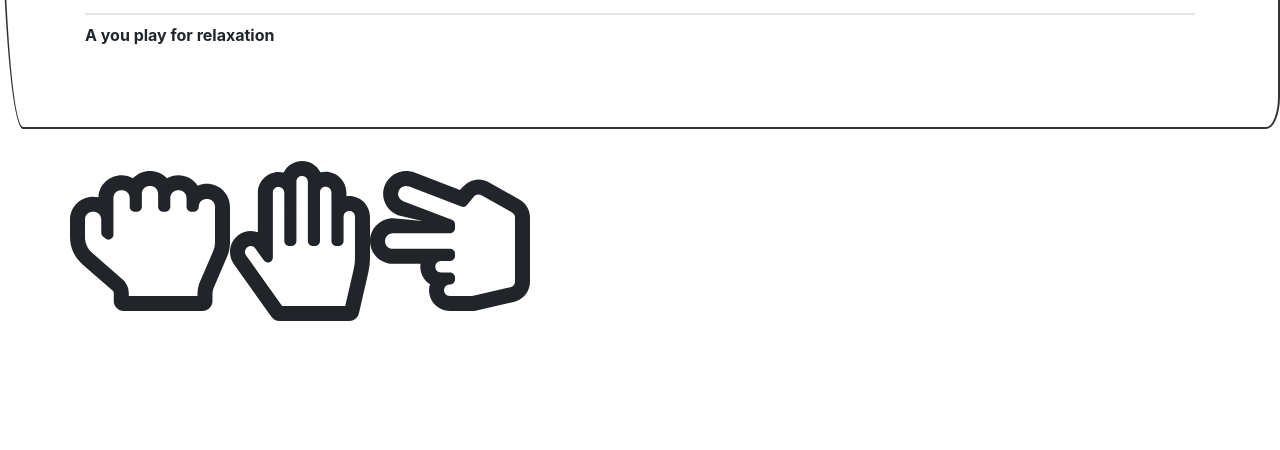
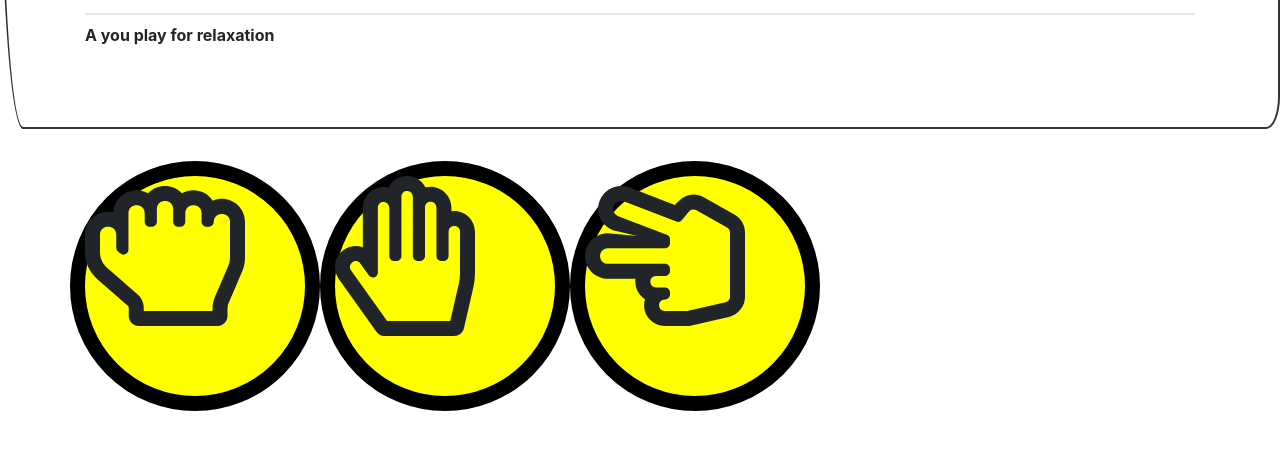
Before and after one commit to robbyrenz/rock-paper-scissors, a plain HTML site: page index.html in a window 1280 px wide. Shown: the part 222-672 px from the top of the page. Drawn offline with nearby package versions, Linux system fonts and the light colour scheme; a web font is replaced by a local one.

Commit message:
made an external css stylesheet, placed icons in separate divs

```diff
--- /dev/null
+++ b/index.css
@@ -0,0 +1,7 @@
+.holder {
+    width: 250px;
+    height: 250px;
+    border-radius: 50%;
+    background: yellow;
+    border: 15px solid black;
+}
--- a/index.html
+++ b/index.html
@@ -13,6 +13,9 @@
 
         <!--Font Awesome CDN-->
         <script defer src="https://use.fontawesome.com/releases/v5.7.2/js/all.js" integrity="sha384-0pzryjIRos8mFBWMzSSZApWtPl/5++eIfzYmTgBBmXYdhvxPc+XcFEk+zJwDgWbP" crossorigin="anonymous"></script>
+
+        <!--CSS stylesheet-->
+        <link rel="stylesheet" href="index.css"/>
 
         <title>Welcome to Rock-Paper-Scissors</title>
     </head>
@@ -30,9 +33,20 @@
         <!--main part of the website-->
         <div class="container">
             <div class="row">
-                <i class="far fa-hand-rock fa-10x"></i><i class="far fa-hand-paper fa-10x"></i><i class="far fa-hand-scissors fa-10x"></i>
+                <div class="holder">
+                    <i class="far fa-hand-rock fa-10x"></i>
+                </div>
+
+                <div class="holder">
+                    <i class="far fa-hand-paper fa-10x"></i>
+                </div>
+
+                <div class="holder">
+                    <i class="far fa-hand-scissors fa-10x"></i>
+                </div>
             </div>
         </div>
+        <!--note to self: think about adding random words to the side of the webpage whenever the user wins a round-->
 
 
         <!-- jQuery first, then Popper.js, then Bootstrap JS -->
```
